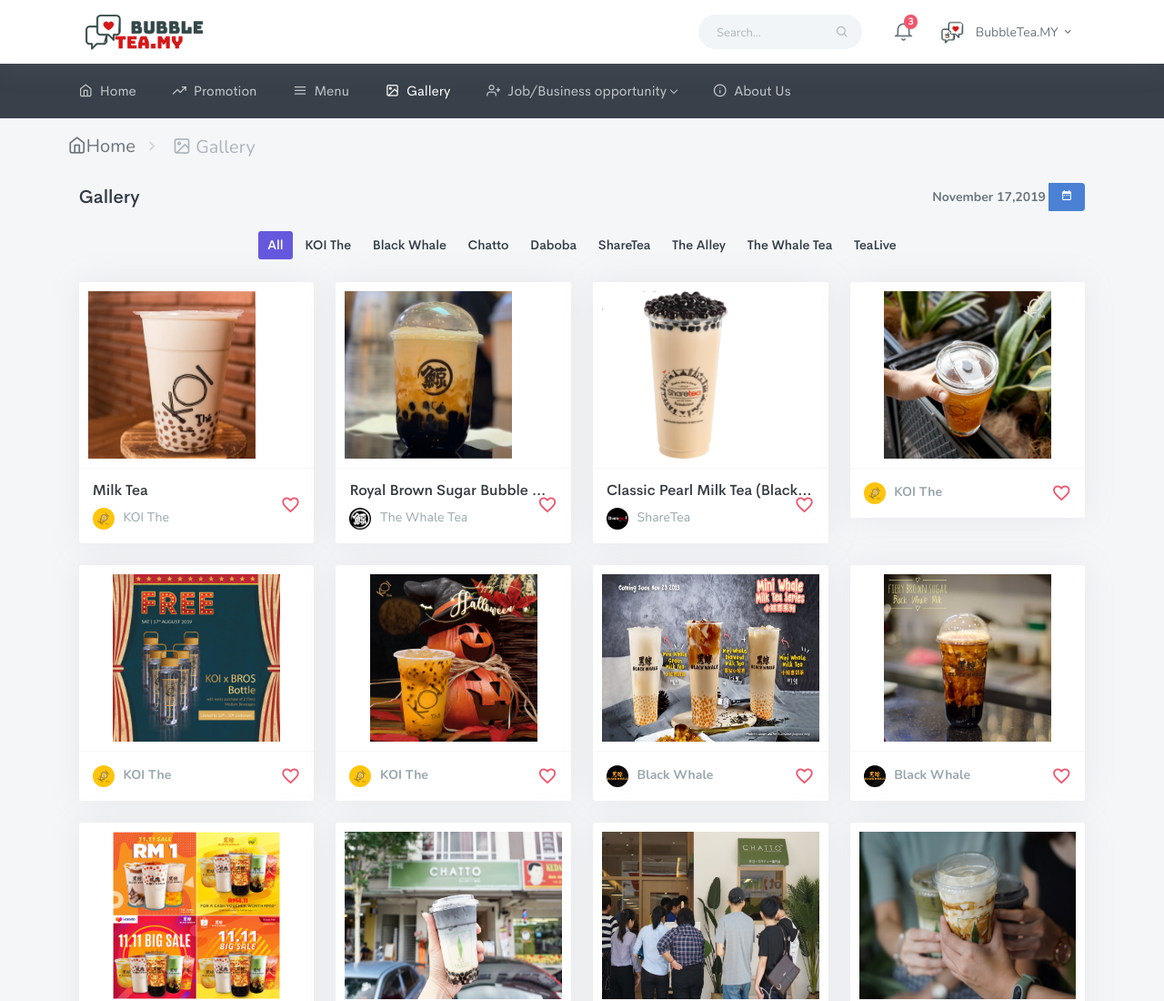
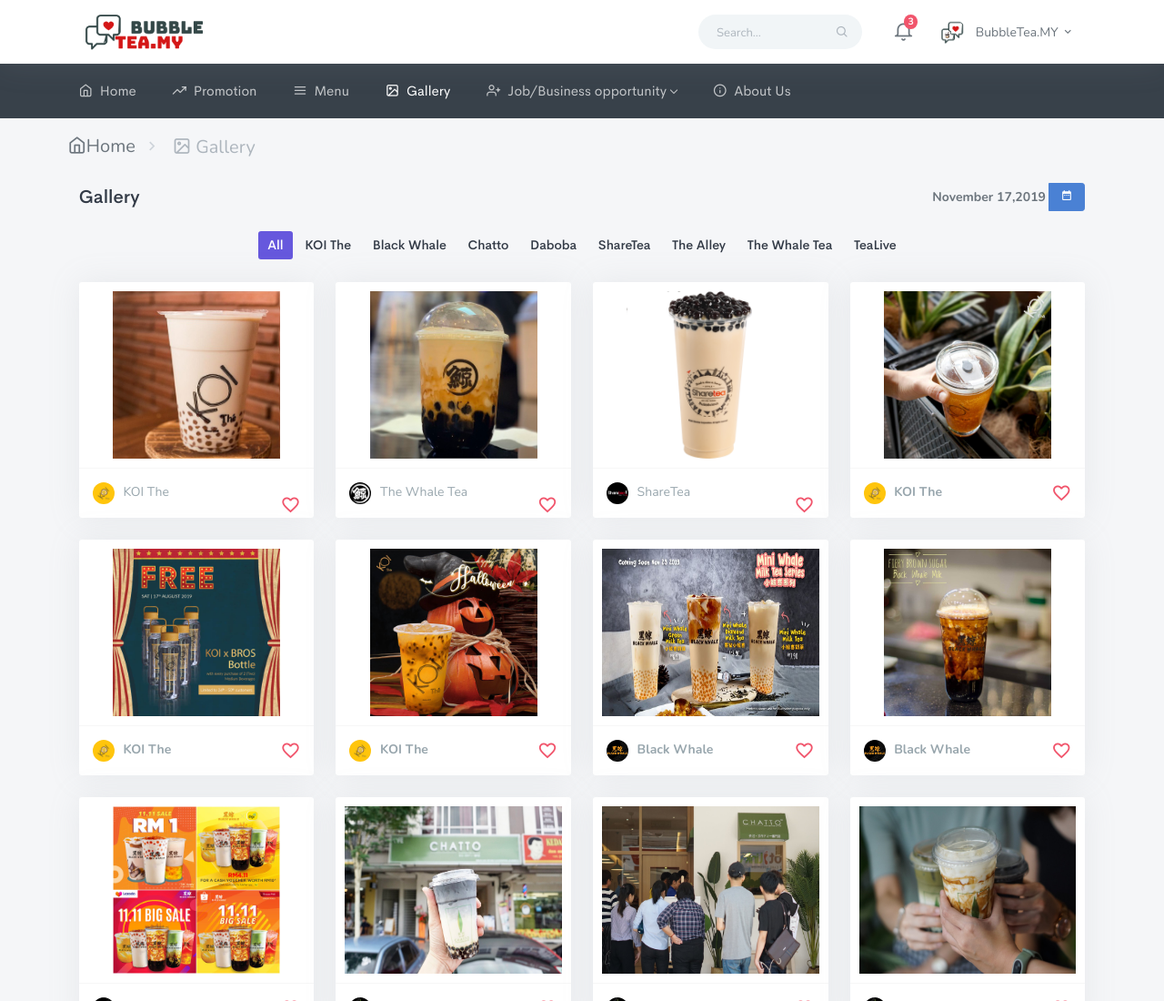
Before and after one commit to SoulMY0521/BubbleTeaMy, a plain HTML site: page gallery.html in a window 1280 px wide. Shown: the top 1100 px of the page at 91% size. Drawn offline with nearby package versions, Linux system fonts and the light colour scheme; files whose address does not match are found by name.

Commit message:
BubbleTea

```diff
--- a/gallery.html
+++ b/gallery.html
@@ -330,11 +330,10 @@
 
                     <div class="col-sm-6 col-xl-3 filter-item all koi illustrator">
                         <div class="gal-box">
-                            <a href="assets/images/bubbletea/KOI_bubbletea.jpg" class="image-popup" title="Milk Tea">
+                            <a href="assets/images/bubbletea/KOI_bubbletea.jpg" class="image-popup d-flex justify-content-center" title="Milk Tea">
                                 <img src="assets/images/bubbletea/KOI_bubbletea.jpg" style="max-width: 100%;height: 184px;">
                             </a>
                             <div class="gall-info">
-                                <h4 class="font-16 mt-0">Milk Tea</h4>
                                 <a href="WestMalaysia/koithe.html">
                                     <img src="assets\images\bubbleteashop\koithe.jpg" alt="user-img" class="rounded-circle" height="24">
                                     <span class="text-muted ml-1">KOI The</span>
@@ -345,11 +344,10 @@
                     </div>
                     <div class="col-sm-6 col-xl-3 filter-item all thewhaletea illustrator">
                         <div class="gal-box">
-                            <a href="assets/images/bubbletea/TheWhaleTea.jpg" class="image-popup" title="Royal Brown Sugar Bubble Whale Tea">
-                                <img src="assets/images/bubbletea/TheWhaleTea.jpg" style="max-width: 100%;height: 184px;"">
+                            <a href="assets/images/bubbletea/TheWhaleTea.jpg" class="image-popup d-flex justify-content-center" title="Royal Brown Sugar Bubble Whale Tea">
+                                <img src="assets/images/bubbletea/TheWhaleTea.jpg" style="max-width: 100%;height: 184px;">
                             </a>
                             <div class="gall-info">
-                                <h4 class="font-16 mt-0">Royal Brown Sugar Bubble Whale Tea</h4>
                                 <a href="javascript: void(0);">
                                     <img src="assets\images\bubbleteashop\thewhaletea.jpg" alt="user-img" class="rounded-circle" height="24">
                                     <span class="text-muted ml-1">The Whale Tea</span>
@@ -360,11 +358,10 @@
                     </div>
                     <div class="col-sm-6 col-xl-3 filter-item all ShareTea illustrator">
                         <div class="gal-box">
-                            <a href="assets/images/bubbletea/Sharetea_ClassicPearlMilkTeaBlack-2-1-200x400.png" class="image-popup" title="Classic Pearl Milk Tea Black">
+                            <a href="assets/images/bubbletea/Sharetea_ClassicPearlMilkTeaBlack-2-1-200x400.png" class="image-popup d-flex justify-content-center" title="Classic Pearl Milk Tea Black">
                                 <img src="assets/images/bubbletea/Sharetea_ClassicPearlMilkTeaBlack-2-1-200x400.png" style="max-width: 100%;height: 184px;">
                             </a>
                             <div class="gall-info">
-                                <h4 class="font-16 mt-0">Classic Pearl Milk Tea (Black/Green)</h4>
                                 <a href="EastMalaysia/sharetea.html">
                                     <img src="assets\images\bubbleteashop\Sharetea.png" alt="user-img" class="rounded-circle" height="24">
                                     <span class="text-muted ml-1">ShareTea</span>
```
